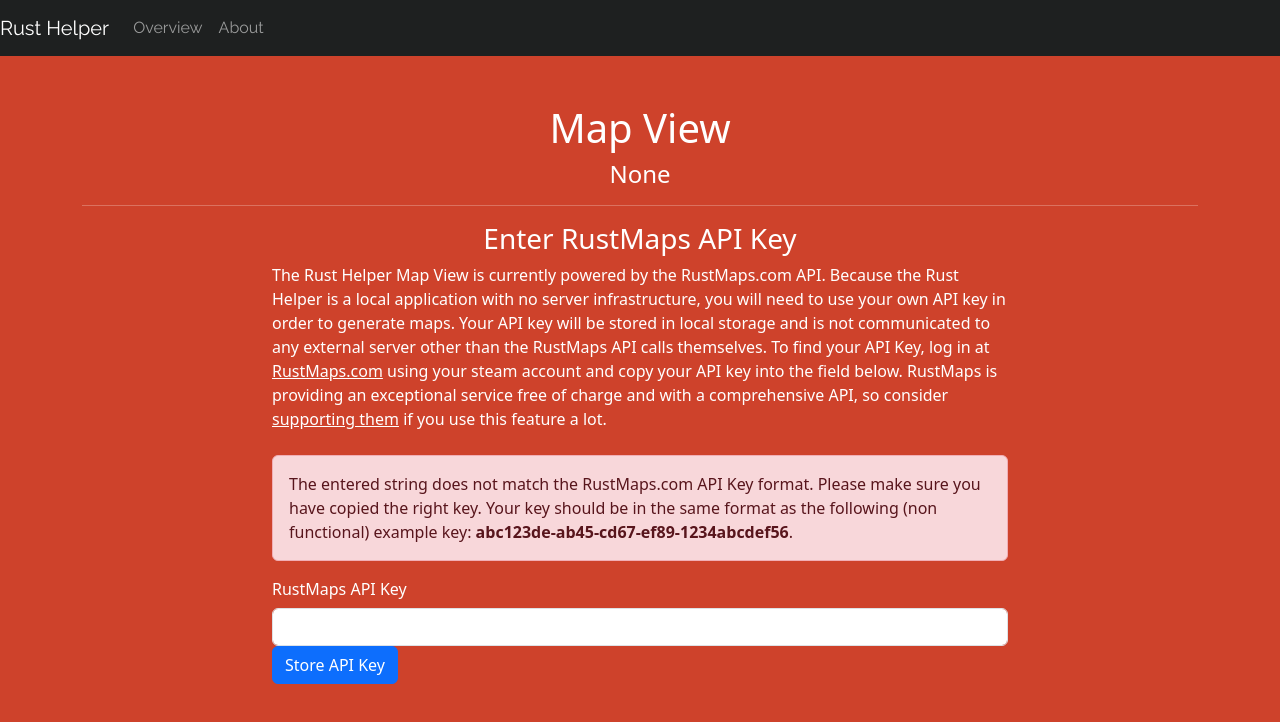
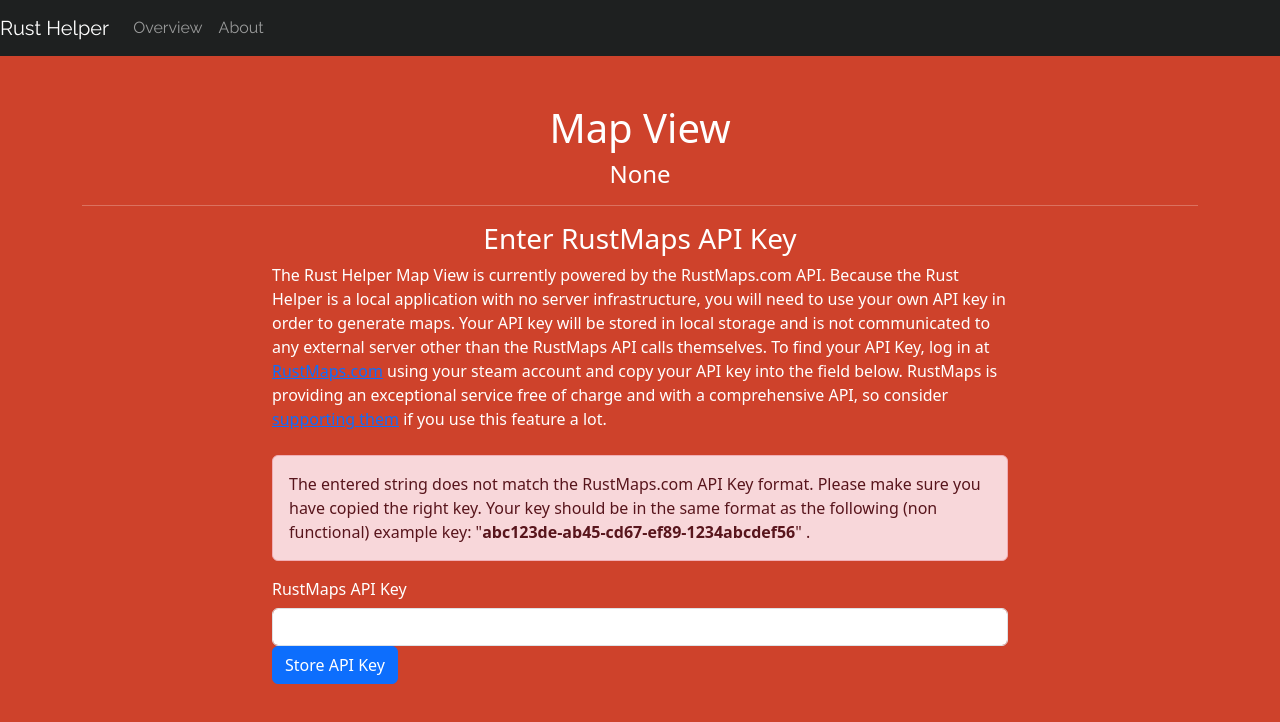
Before and after one commit to VanillaDevelop/RustHelper, a Vue app: page /#/map in a window 1280 px wide. Both pictures are taken after a click on the button "Store API Key". Shown: the top 722 px of the page. Built offline with nearby package versions, Linux system fonts and the light colour scheme.

Commit message:
Finish changing rustmaps.com api key

```diff
--- a/src/components/EnterRustMapsKey.vue
+++ b/src/components/EnterRustMapsKey.vue
@@ -1,30 +1,15 @@
 <template>
-  <div>
-    <h3 class="text-center">Enter RustMaps API Key</h3>
-    <b-row>
-      <b-col class="text-justify" lg="8" offset-lg="2">
-        The Rust Helper Map View is currently powered by the RustMaps.com API. Because the Rust Helper is a local application with no server
-        infrastructure, you will need to use your own API key in order to generate maps. Your API key will be stored in local storage and is not
-        communicated to any external server other than the RustMaps API calls themselves. To find your API Key, log in at
-        <a href="https://rustmaps.com/user/profile" target="_blank">RustMaps.com</a>
-        using your steam account and copy your API key into the field below. RustMaps is providing an exceptional service free of charge and with a
-        comprehensive API, so consider
-        <a href="https://www.buymeacoffee.com/hoppel" target="_blank">supporting them</a>
-        if you use this feature a lot.
-
   <div class="mt-4">
-          <b-alert show variant="danger" v-if="keyError">
-            The entered string does not match the RustMaps.com API Key format. Please make sure you have copied the right key. Your key should be in
-            the same format as the following (non functional) example key:
-            <strong>abc123de-ab45-cd67-ef89-1234abcdef56</strong>.
+    <b-alert show variant="danger" v-if="keyError" class="text-justify">
+      The entered string does not match the RustMaps.com API Key format. Please make sure you have copied the right key. Your key should be in the
+      same format as the following (non functional) example key:
+      "<strong>abc123de-ab45-cd67-ef89-1234abcdef56</strong>"
+      .
     </b-alert>
     <b-form-group label="RustMaps API Key">
       <b-input v-model="rustApiKey" />
     </b-form-group>
     <b-button variant="primary" @click="storeApiKey()">Store API Key</b-button>
-        </div>
-      </b-col>
-    </b-row>
   </div>
 </template>
 
@@ -59,6 +44,7 @@
         {
           this.keyError = false
           this.$store.dispatch('set_api_key', this.rustApiKey)
+          this.$emit('stored')
         }
       }
     }
--- a/src/components/GenerateMap.vue
+++ b/src/components/GenerateMap.vue
@@ -1,11 +1,33 @@
 <template>
-    <div>
-        <p>Your RustMaps.com API Key is already set. You may change it by clicking <a>here</a>.</p>
-    </div>
+  <div>
+    <p>
+      Your RustMaps.com API Key is already set. You may change it by clicking
+      <a v-b-modal.modal-change-api-key>here</a>
+      .
+    </p>
+    <b-modal id="modal-change-api-key" title="Change RustMaps.com API Key" :hide-footer="true">
+      <enter-rust-maps-key @stored="closeModal()"/>
+    </b-modal>
+  </div>
 </template>
 
+<style scoped>
+a {
+  text-decoration: underline !important;
+}
+</style>
+
 <script>
+import EnterRustMapsKey from './EnterRustMapsKey.vue'
 export default {
+  components: { EnterRustMapsKey },
+  methods:
+  {
+      closeModal()
+      {
+          this.$bvModal.hide('modal-change-api-key');
+      }
+  }
 
 }
 </script>
--- a/src/views/MapView.vue
+++ b/src/views/MapView.vue
@@ -3,7 +3,23 @@
     <h1 class="text-center">Map View</h1>
     <h4 class="text-center">{{ currentServerName }}</h4>
     <hr />
-    <enter-rust-maps-key v-if="rustMapsApiKey == ''" />
+    <div v-if="rustMapsApiKey == ''">
+      <h3 class="text-center">Enter RustMaps API Key</h3>
+      <b-row>
+        <b-col class="text-justify" lg="8" offset-lg="2">
+          The Rust Helper Map View is currently powered by the RustMaps.com API. Because the Rust Helper is a local application with no server
+          infrastructure, you will need to use your own API key in order to generate maps. Your API key will be stored in local storage and is not
+          communicated to any external server other than the RustMaps API calls themselves. To find your API Key, log in at
+          <a href="https://rustmaps.com/user/profile" target="_blank">RustMaps.com</a>
+          using your steam account and copy your API key into the field below. RustMaps is providing an exceptional service free of charge and with a
+          comprehensive API, so consider
+          <a href="https://www.buymeacoffee.com/hoppel" target="_blank">supporting them</a>
+          if you use this feature a lot.
+
+          <enter-rust-maps-key v-if="rustMapsApiKey == ''" />
+        </b-col>
+      </b-row>
+    </div>
     <generate-map v-else />
   </b-container>
 </template>
```
Lines whose indentation alone changed are shown as unchanged.
